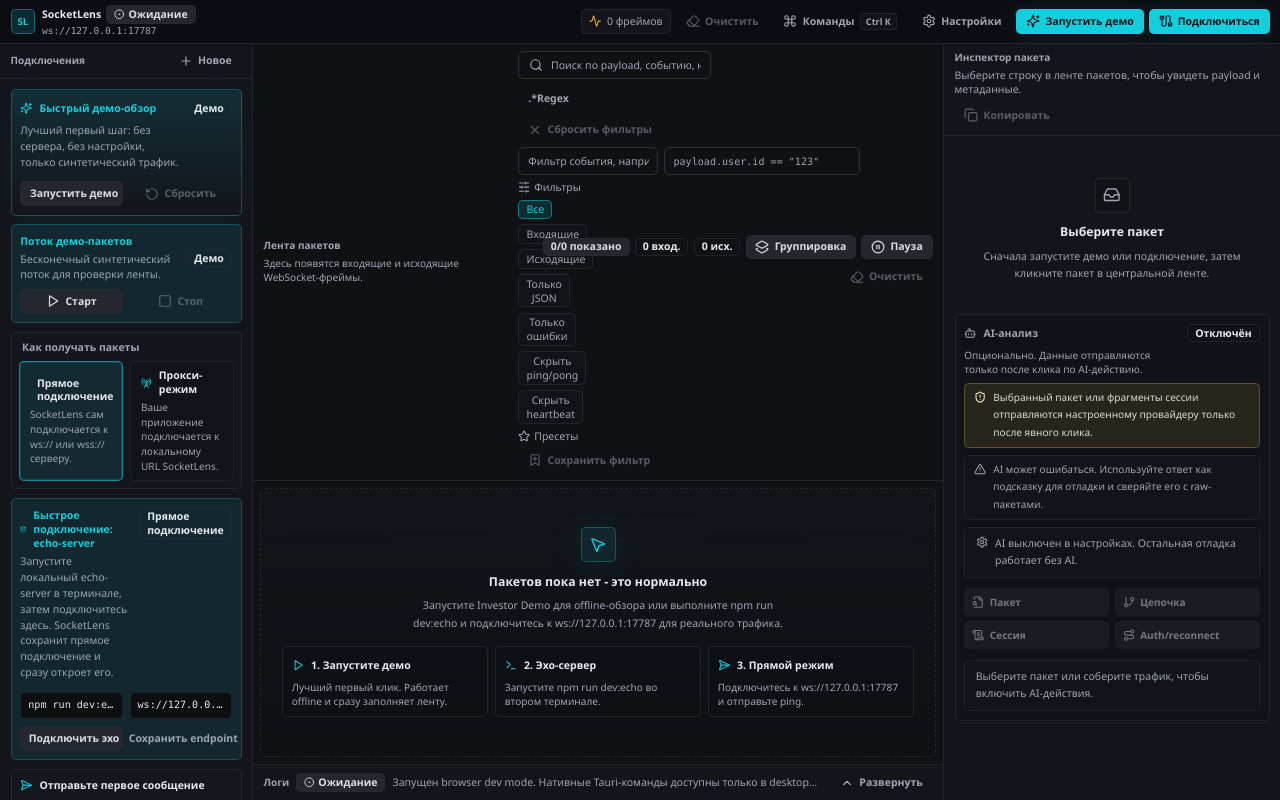
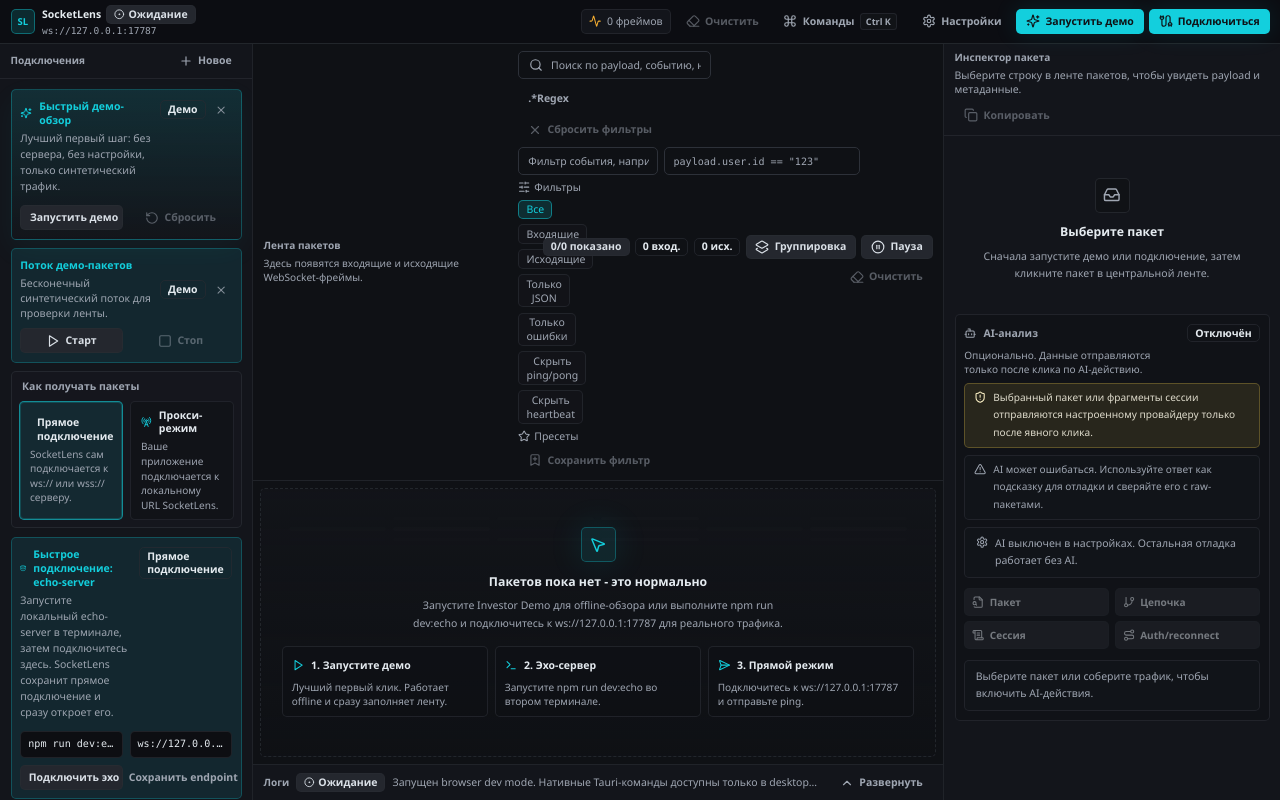
Before and after one commit to DenisGeide/socketlens, a React (Vite) app in the folder apps/desktop/: page / in a window 1280 px wide. Both pictures are taken after a click on the button 223 px from the left and 113 px from the top of the page. Built offline with nearby package versions, Linux system fonts and the light colour scheme.

Commit message:
feat: add dismissible onboarding cards

```diff
--- a/apps/desktop/src/components/investor-demo-panel.tsx
+++ b/apps/desktop/src/components/investor-demo-panel.tsx
@@ -11,6 +11,7 @@
   RotateCcw,
   ShieldCheck,
   Sparkles,
+  X,
 } from "lucide-react";
 import { useTranslation } from "react-i18next";
 import { investorDemoSteps } from "@/demo/investor-demo";
@@ -23,6 +24,7 @@
   canStart: boolean;
   investorDemo: InvestorDemoState;
   packetCount: number;
+  onDismiss?: () => void;
   onReset: () => void;
   onStart: () => void;
 };
@@ -147,7 +149,7 @@
   );
 }
 
-export function InvestorDemoSidebarCard({ canStart, investorDemo, packetCount, onReset, onStart }: InvestorDemoPanelProps) {
+export function InvestorDemoSidebarCard({ canStart, investorDemo, packetCount, onDismiss, onReset, onStart }: InvestorDemoPanelProps) {
   const { t } = useTranslation();
   const isComplete = investorDemo.isActive && investorDemo.completedAt !== null;
 
@@ -161,9 +163,23 @@
           </p>
           <p className="sl-copy mt-1 text-xs text-muted-foreground">{t("investorDemo.sidebarDescription")}</p>
         </div>
-        <Badge variant={investorDemo.isActive ? "default" : "outline"}>
-          {isComplete ? t("investorDemo.status.shortComplete") : investorDemo.isActive ? t("investorDemo.status.live") : t("status.demo")}
-        </Badge>
+        <div className="flex shrink-0 items-center gap-1.5">
+          <Badge variant={investorDemo.isActive ? "default" : "outline"}>
+            {isComplete ? t("investorDemo.status.shortComplete") : investorDemo.isActive ? t("investorDemo.status.live") : t("status.demo")}
+          </Badge>
+          {onDismiss ? (
+            <Button
+              variant="ghost"
+              size="icon"
+              className="h-6 w-6 rounded text-muted-foreground/80 hover:border-primary/25 hover:bg-primary/10 hover:text-foreground"
+              aria-label={t("onboarding.dismiss")}
+              title={t("onboarding.dismiss")}
+              onClick={onDismiss}
+            >
+              <X className="h-3.5 w-3.5" />
+            </Button>
+          ) : null}
+        </div>
       </div>
 
       <div className="grid grid-cols-2 gap-2">
--- a/apps/desktop/src/components/onboarding-panel.tsx
+++ b/apps/desktop/src/components/onboarding-panel.tsx
@@ -16,7 +16,7 @@
 import { Button } from "@/components/ui/button";
 import { localEchoServerCommand, localEchoServerUrl } from "@/config/runtime-defaults";
 import type { AppOnboardingStepId, FilterState, Packet, ReplayHistoryItem } from "@/models";
-import { onboardingStepIds } from "@/models";
+import { addDismissedOnboardingCardId, isOnboardingCardDismissed, onboardingStepIds } from "@/models";
 import { useSettingsStore } from "@/store/settings-store";
 
 const quickStartStepIds = [
@@ -100,12 +100,13 @@
     updateSettings({
       onboarding: {
         completedStepIds,
+        dismissedCardIds: settings.onboarding.dismissedCardIds,
         dismissedAt: Date.now(),
       },
     });
-  }, [completedStepIds, isComplete, settings.onboarding.dismissedAt, updateSettings]);
+  }, [completedStepIds, isComplete, settings.onboarding.dismissedAt, settings.onboarding.dismissedCardIds, updateSettings]);
 
-  if (settings.onboarding.dismissedAt !== null || isComplete) {
+  if (settings.onboarding.dismissedAt !== null || isOnboardingCardDismissed(settings.onboarding, "quick-start") || isComplete) {
     return null;
   }
 
@@ -113,6 +114,7 @@
     updateSettings({
       onboarding: {
         completedStepIds,
+        dismissedCardIds: addDismissedOnboardingCardId(settings.onboarding.dismissedCardIds, "quick-start"),
         dismissedAt: Date.now(),
       },
     });
@@ -129,7 +131,7 @@
           <h2 className="sl-heading mt-1 text-sm font-semibold text-foreground">{t("onboarding.quickStart.title")}</h2>
           <p className="sl-copy mt-1 text-xs leading-5 text-muted-foreground">{t("onboarding.quickStart.description")}</p>
         </div>
-        <Button variant="ghost" size="icon" title={t("onboarding.dismiss")} onClick={dismissOnboarding}>
+        <Button variant="ghost" size="icon" aria-label={t("onboarding.dismiss")} title={t("onboarding.dismiss")} onClick={dismissOnboarding}>
           <X className="h-4 w-4" />
         </Button>
       </div>
--- a/apps/desktop/src/components/sidebar.tsx
+++ b/apps/desktop/src/components/sidebar.tsx
@@ -55,6 +55,7 @@
   getActiveEnvironment,
   hasEnvironmentVariables,
   interpolateEnvironmentVariables,
+  isOnboardingCardDismissed,
   redactEnvironmentSecrets,
   hasPacketAnnotations,
   validateWebSocketUrl,
@@ -202,6 +203,7 @@
 }: SidebarProps) {
   const { t } = useTranslation();
   const onboarding = useSettingsStore((state) => state.settings.onboarding);
+  const dismissOnboardingCard = useSettingsStore((state) => state.dismissOnboardingCard);
   const [captureMode, setCaptureMode] = useState<CaptureMode>("direct");
   const [modalDefaults, setModalDefaults] = useState<Pick<ConnectionDraft, "endpointUrl" | "name"> | null>(null);
   const directConnections = useMemo(
@@ -221,7 +223,9 @@
   const canStartDemo = !isDemoActive && !isConnected && !isBusy;
   const canStartInvestorDemo = !isDemoActive && !isConnected && !isBusy;
   const canConnect = !isDemoActive && !isConnected && !isBusy;
-  const showQuickStartPanel = onboarding.dismissedAt === null;
+  const showQuickStartPanel = onboarding.dismissedAt === null && !isOnboardingCardDismissed(onboarding, "quick-start");
+  const showInvestorDemoSidebarCard = !showQuickStartPanel && !isOnboardingCardDismissed(onboarding, "investor-demo");
+  const showDemoStreamCard = !isOnboardingCardDismissed(onboarding, "demo-stream");
   const activeDirectPacketCount = activeConnection ? currentSessionPackets.length : 0;
   const annotatedPackets = useMemo(
     () => currentSessionPackets.filter((packet) => hasPacketAnnotations(packet.annotations)),
@@ -274,25 +278,39 @@
               onOpenDocs={onOpenDocs}
               onStartDemo={onStartInvestorDemo}
             />
-          ) : (
+          ) : showInvestorDemoSidebarCard ? (
             <InvestorDemoSidebarCard
               canStart={canStartInvestorDemo}
               investorDemo={investorDemo}
               packetCount={investorDemoPacketCount}
+              onDismiss={() => dismissOnboardingCard("investor-demo")}
               onReset={onResetInvestorDemo}
               onStart={onStartInvestorDemo}
             />
-          )}
+          ) : null}
 
-          <div className="rounded-md border border-primary/25 bg-primary/10 p-2.5">
+          {showDemoStreamCard ? (
+            <div className="rounded-md border border-primary/25 bg-primary/10 p-2.5 transition-all duration-200">
               <div className="mb-2 flex items-center justify-between gap-2">
                 <div>
                   <p className="sl-section-label text-xs font-semibold uppercase text-primary">{t("sidebar.demoMode.title")}</p>
                   <p className="sl-caption mt-1 text-xs text-muted-foreground">{t("sidebar.demoMode.description")}</p>
                 </div>
+                <div className="flex shrink-0 items-center gap-1.5">
                   <Badge variant={isDemoActive ? "default" : "outline"}>
                     {isDemoActive ? t("sidebar.demoMode.live") : t("status.demo")}
                   </Badge>
+                  <Button
+                    variant="ghost"
+                    size="icon"
+                    className="h-6 w-6 rounded text-muted-foreground/80 hover:border-primary/25 hover:bg-primary/10 hover:text-foreground"
+                    aria-label={t("onboarding.dismiss")}
+                    title={t("onboarding.dismiss")}
+                    onClick={() => dismissOnboardingCard("demo-stream")}
+                  >
+                    <X className="h-3.5 w-3.5" />
+                  </Button>
+                </div>
               </div>
               <div className="grid grid-cols-2 gap-2">
                 <Button variant="secondary" size="sm" disabled={!canStartDemo} onClick={onStartDemo}>
@@ -305,6 +323,7 @@
                 </Button>
               </div>
             </div>
+          ) : null}
 
           <CaptureModeToggle
             mode={captureMode}
--- a/apps/desktop/src/models/app-settings.ts
+++ b/apps/desktop/src/models/app-settings.ts
@@ -14,6 +14,7 @@
   | "observe-pong"
   | "replay-packet"
   | "filter-events";
+export type AppOnboardingCardId = "quick-start" | "investor-demo" | "demo-stream";
 
 export type AppPrivacySettings = {
   persistRecentConnections: boolean;
@@ -39,6 +40,7 @@
 
 export type AppOnboardingSettings = {
   completedStepIds: AppOnboardingStepId[];
+  dismissedCardIds: AppOnboardingCardId[];
   dismissedAt: number | null;
 };
 
@@ -79,6 +81,7 @@
   "replay-packet",
   "filter-events",
 ] as const satisfies AppOnboardingStepId[];
+export const onboardingCardIds = ["quick-start", "investor-demo", "demo-stream"] as const satisfies AppOnboardingCardId[];
 export const minPacketRetentionLimit = 10_000;
 export const maxPacketRetentionLimit = 100_000;
 export const packetRetentionLimitStep = 1_000;
@@ -105,6 +108,7 @@
   logRetentionLimit: 200,
   onboarding: {
     completedStepIds: [],
+    dismissedCardIds: [],
     dismissedAt: null,
   },
   packetRetentionLimit: minPacketRetentionLimit,
@@ -204,16 +208,32 @@
   const completedStepIds = Array.isArray(settings.completedStepIds)
     ? settings.completedStepIds.filter((stepId): stepId is AppOnboardingStepId => isOnboardingStepId(stepId))
     : [];
+  const dismissedCardIds = Array.isArray(settings.dismissedCardIds)
+    ? settings.dismissedCardIds.filter((cardId): cardId is AppOnboardingCardId => isOnboardingCardId(cardId))
+    : [];
   const dismissedAt = typeof settings.dismissedAt === "number" && Number.isFinite(settings.dismissedAt) ? settings.dismissedAt : null;
 
   return {
     completedStepIds: [...new Set(completedStepIds)],
+    dismissedCardIds: [...new Set(dismissedCardIds)],
     dismissedAt,
   };
 }
 
+export function addDismissedOnboardingCardId(cardIds: AppOnboardingCardId[], cardId: AppOnboardingCardId): AppOnboardingCardId[] {
+  return [...new Set([...cardIds, cardId])];
+}
+
+export function isOnboardingCardDismissed(settings: AppOnboardingSettings, cardId: AppOnboardingCardId) {
+  return settings.dismissedCardIds.includes(cardId);
+}
+
 function isOnboardingStepId(value: unknown): value is AppOnboardingStepId {
   return typeof value === "string" && onboardingStepIds.includes(value as AppOnboardingStepId);
+}
+
+function isOnboardingCardId(value: unknown): value is AppOnboardingCardId {
+  return typeof value === "string" && onboardingCardIds.includes(value as AppOnboardingCardId);
 }
 
 function normalizeAiProviderSettings(settings: Record<string, unknown>): AppAiProviderSettings {
--- a/apps/desktop/src/store/settings-store.ts
+++ b/apps/desktop/src/store/settings-store.ts
@@ -1,6 +1,6 @@
 import { create } from "zustand";
 import { createJSONStorage, persist } from "zustand/middleware";
-import { defaultAppSettings, normalizeAppSettings, type AppSettings } from "@/models";
+import { addDismissedOnboardingCardId, defaultAppSettings, normalizeAppSettings, type AppOnboardingCardId, type AppSettings } from "@/models";
 import {
   createPersistedSettingsState,
   resolvePersistedSettings,
@@ -9,6 +9,7 @@
 } from "@/lib/settings-persistence";
 
 type SettingsStore = {
+  dismissOnboardingCard: (cardId: AppOnboardingCardId) => void;
   restartOnboarding: () => void;
   resetSettings: () => void;
   settings: AppSettings;
@@ -18,12 +19,23 @@
 export const useSettingsStore = create<SettingsStore>()(
   persist(
     (set) => ({
+      dismissOnboardingCard: (cardId) =>
+        set((state) => ({
+          settings: normalizeAppSettings({
+            ...state.settings,
+            onboarding: {
+              ...state.settings.onboarding,
+              dismissedCardIds: addDismissedOnboardingCardId(state.settings.onboarding.dismissedCardIds, cardId),
+            },
+          }),
+        })),
       restartOnboarding: () =>
         set((state) => ({
           settings: normalizeAppSettings({
             ...state.settings,
             onboarding: {
               completedStepIds: [],
+              dismissedCardIds: [],
               dismissedAt: null,
             },
           }),
```
Also changed, not shown: 2 other files (tests, documents, lock files or other folders). Lines whose indentation alone changed are shown as unchanged.
